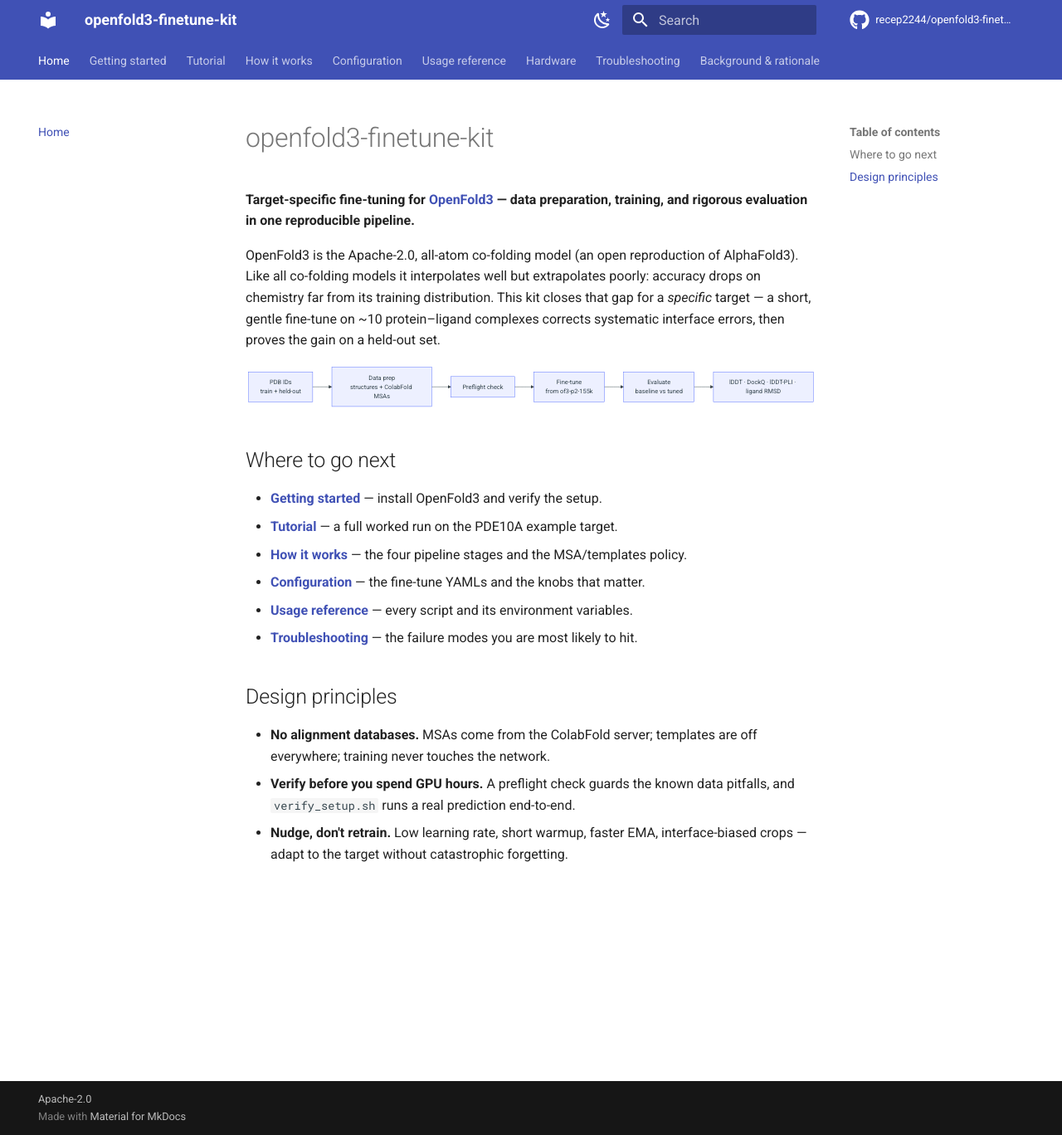
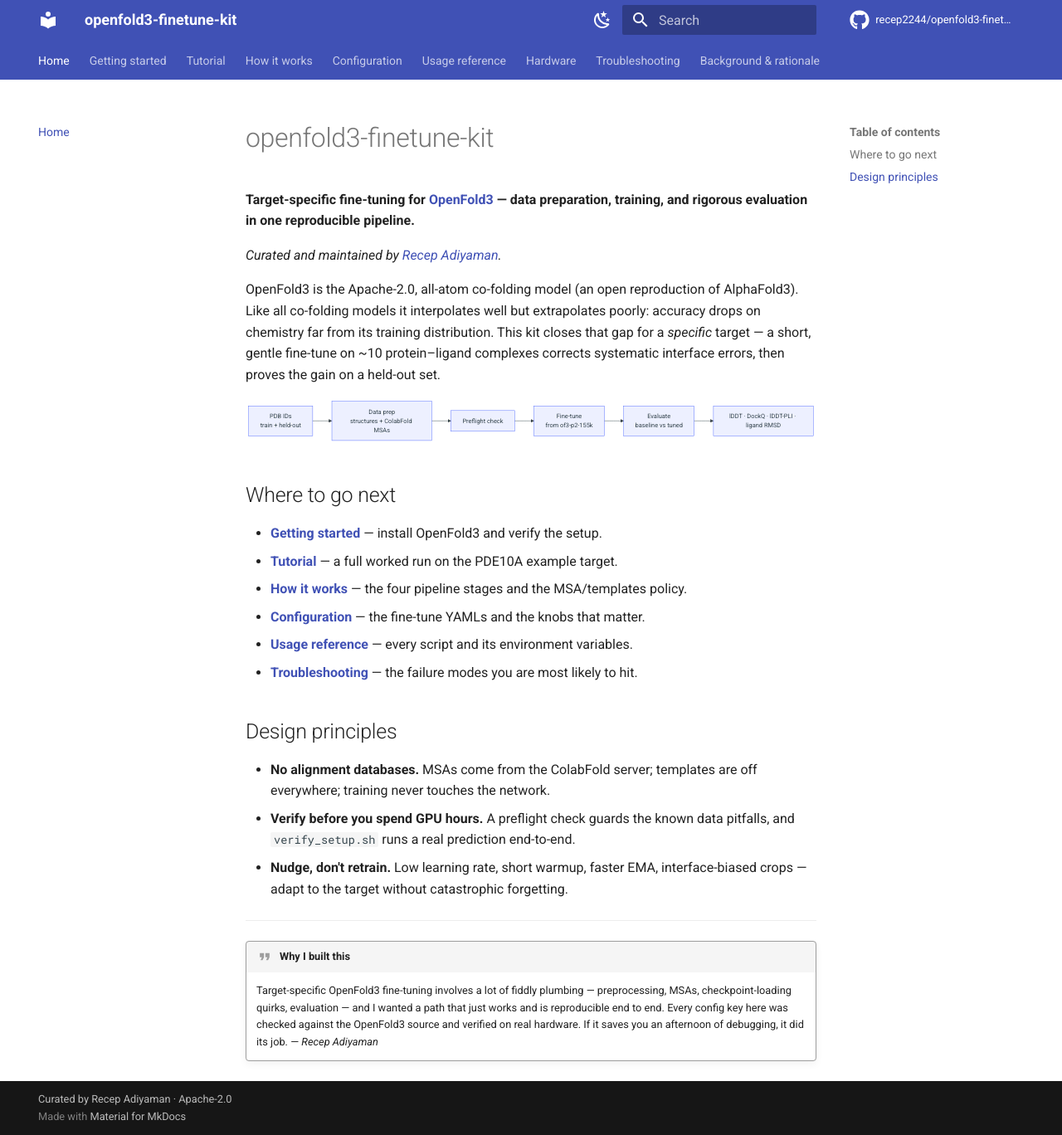
Before and after one commit to recep2244/openfold3-finetune-kit, an MkDocs documentation site: the page built from docs/index.md, in a window 1280 px wide and 1368 px high. Shown: the whole window at 83% size. Built offline with MkDocs 1.6.1 and Material for MkDocs 9.7.7, drawn with Linux system fonts in a browser that asks for light colours; comment, search, counter and statistics services are not loaded.

Commit message:
docs: add maintainer attribution and a personal note
Credit Recep Adiyaman as curator/maintainer across the README, docs landing page, MkDocs footer, script headers, Dockerfile labels, and Hugging Face files.

```diff
--- a/docs/index.md
+++ b/docs/index.md
@@ -1,6 +1,8 @@
 # openfold3-finetune-kit
 
 **Target-specific fine-tuning for [OpenFold3](https://github.com/aqlaboratory/openfold-3) — data preparation, training, and rigorous evaluation in one reproducible pipeline.**
+
+*Curated and maintained by [Recep Adiyaman](https://github.com/recep2244).*
 
 OpenFold3 is the Apache-2.0, all-atom co-folding model (an open reproduction of AlphaFold3). Like all co-folding models it interpolates well but extrapolates poorly: accuracy drops on chemistry far from its training distribution. This kit closes that gap for a *specific* target — a short, gentle fine-tune on ~10 protein–ligand complexes corrects systematic interface errors, then proves the gain on a held-out set.
 
@@ -27,3 +29,12 @@
 - **No alignment databases.** MSAs come from the ColabFold server; templates are off everywhere; training never touches the network.
 - **Verify before you spend GPU hours.** A preflight check guards the known data pitfalls, and `verify_setup.sh` runs a real prediction end-to-end.
 - **Nudge, don't retrain.** Low learning rate, short warmup, faster EMA, interface-biased crops — adapt to the target without catastrophic forgetting.
+
+---
+
+!!! quote "Why I built this"
+    Target-specific OpenFold3 fine-tuning involves a lot of fiddly plumbing — preprocessing,
+    MSAs, checkpoint-loading quirks, evaluation — and I wanted a path that just works and is
+    reproducible end to end. Every config key here was checked against the OpenFold3 source and
+    verified on real hardware. If it saves you an afternoon of debugging, it did its job.
+    — *Recep Adiyaman*
--- a/mkdocs.yml
+++ b/mkdocs.yml
@@ -1,10 +1,11 @@
 site_name: openfold3-finetune-kit
 site_description: Target-specific fine-tuning for OpenFold3 — data prep, training, and evaluation.
+site_author: Recep Adiyaman
 site_url: https://recep2244.github.io/openfold3-finetune-kit/
 repo_url: https://github.com/recep2244/openfold3-finetune-kit
 repo_name: recep2244/openfold3-finetune-kit
 edit_uri: edit/main/docs/
-copyright: Apache-2.0
+copyright: Curated by Recep Adiyaman · Apache-2.0
 
 theme:
   name: material
```
Also changed, not shown: README.md (+16 -1 lines), 9 other files.
